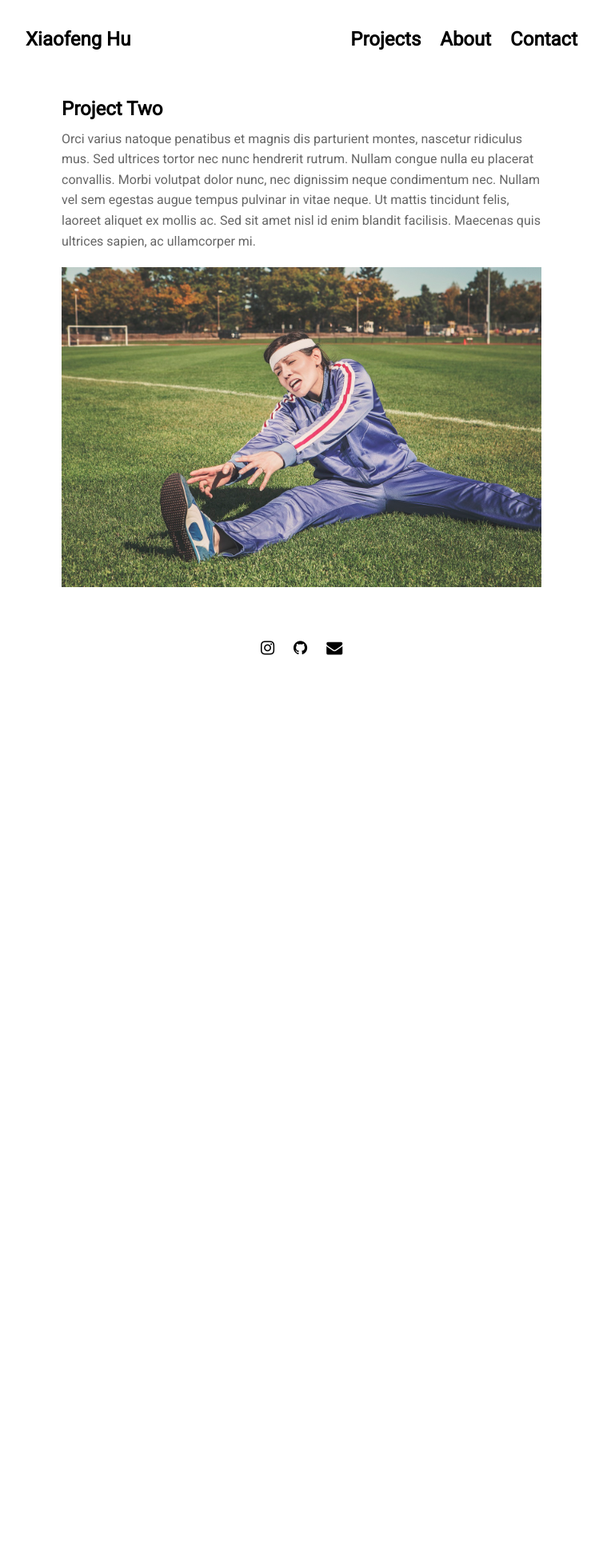
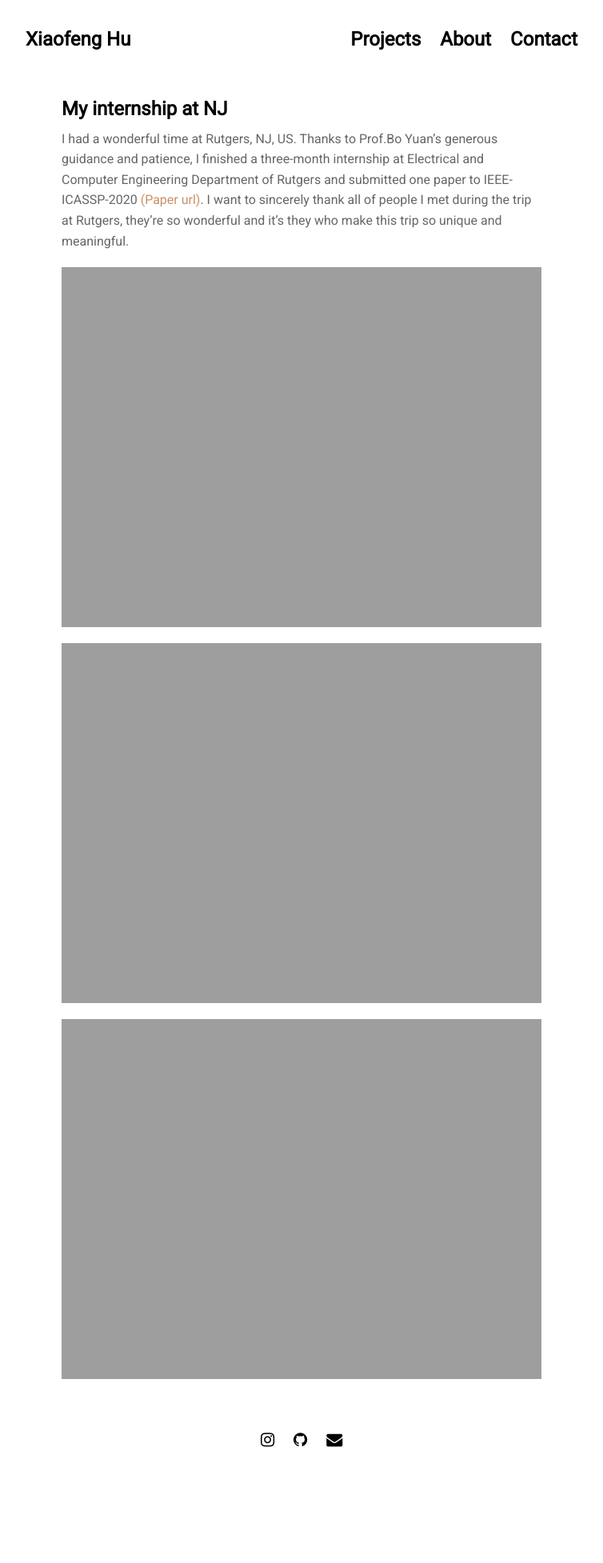
Before and after one commit to hxfycy/hxfycy.github.io, a Jekyll site: the page built from projects/proj-2.md, in a window 1280 px wide. Shown: the whole page at 80% size, without its empty margins (263-1017 px from the left). Built offline with Jekyll 4.4.1, drawn with Linux system fonts in a browser that asks for light colours; nearby versions of some CDN libraries; before the commit the page ends 964 px from its top, so only the background shows below that.

Commit message:
11.26 modif

```diff
--- a/projects/proj-2.md
+++ b/projects/proj-2.md
@@ -1,8 +1,10 @@
 ---
 layout: post
-title: 'Project Two'
+title: 'My internship at NJ'
 ---
 
-Orci varius natoque penatibus et magnis dis parturient montes, nascetur ridiculus mus. Sed ultrices tortor nec nunc hendrerit rutrum. Nullam congue nulla eu placerat convallis. Morbi volutpat dolor nunc, nec dignissim neque condimentum nec. Nullam vel sem egestas augue tempus pulvinar in vitae neque. Ut mattis tincidunt felis, laoreet aliquet ex mollis ac. Sed sit amet nisl id enim blandit facilisis. Maecenas quis ultrices sapien, ac ullamcorper mi.
+I had a wonderful time at Rutgers, NJ, US. Thanks to Prof.Bo Yuan's generous guidance and patience, I finished a three-month internship at Electrical and Computer Engineering Department of Rutgers and submitted one paper to IEEE-ICASSP-2020 <a href="https://github.com/hxfycy/TuckerDecomposition/blob/master/mat/ICASSP_Submitted_Paper.pdf">(Paper url)</a>. I want to sincerely thank all of people I met during the trip at Rutgers, they're so wonderful and it's they who make this trip so unique and meaningful.
 
-{% include image.html url="http://www.gratisography.com" image="projects/proj-2/stretch.jpg" %}
+{% include image.html url="https://www.ece.rutgers.edu/" image="projects/proj-2/Rutgers.jpg" %}
+{% include image.html url="https://www.ece.rutgers.edu/" image="projects/proj-2/Rutgers2.jpg" %}
+{% include image.html url="https://www.ece.rutgers.edu/" image="projects/proj-2/Rutgers3.jpg" %}
```
Also changed, not shown: projects/proj-1.md (+2 -1 lines), assets/img/projects/proj-1/felix1.jpg (added), assets/img/projects/proj-1/felix2.jpg (added), assets/img/projects/proj-1/felix3.jpg (added), assets/img/projects/proj-1/felix5.jpg (added), favicon.ico, ficon.png (added), 5 other files.
